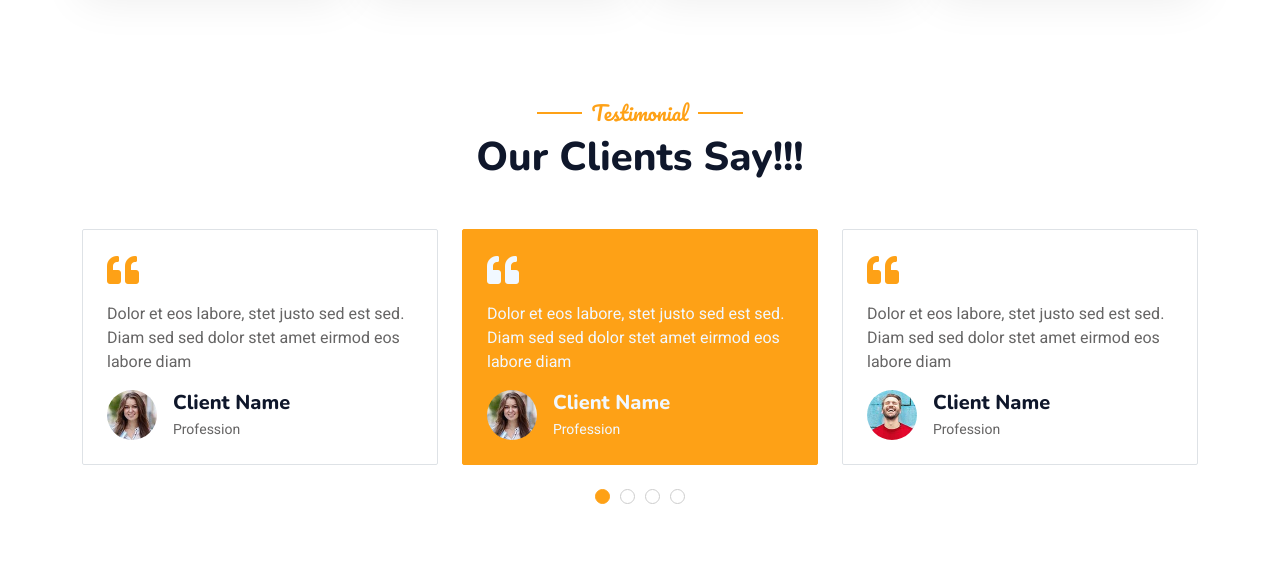
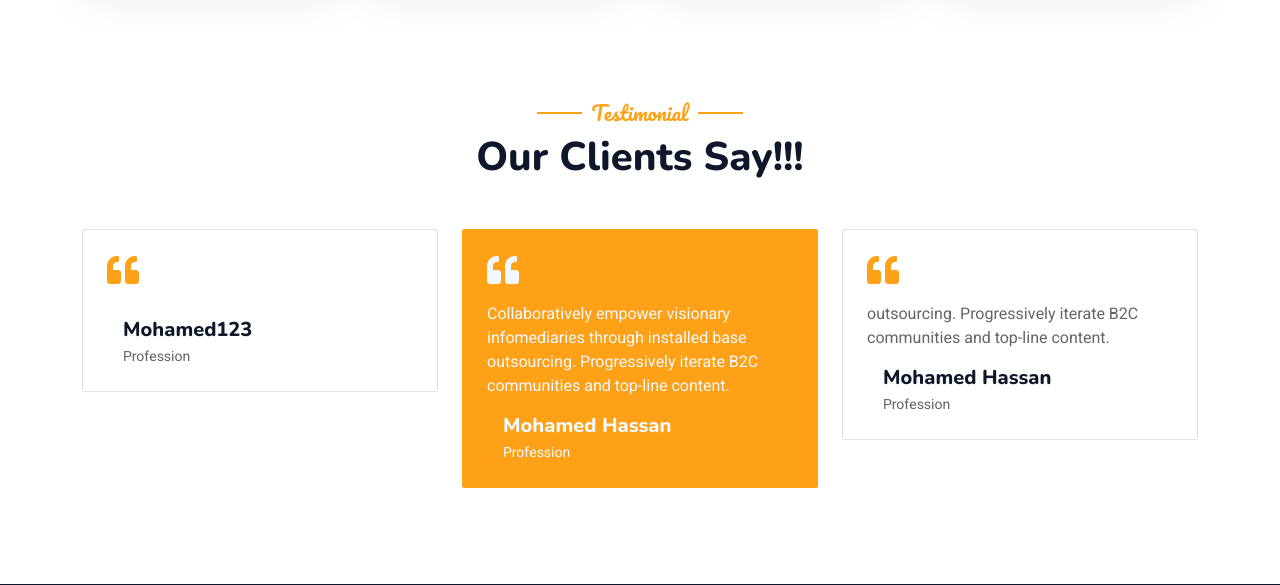
Before and after one commit to Elbzizi/Resotront, a PHP site: page /restoran/index.php in a window 1280 px wide. Shown: the part 3560-4145 px from the top of the page. Run offline with PHP 8.4, Linux system fonts and the light colour scheme; the visitor is signed in with stand-in values (Sample User, id 1); data comes from the database, SQL or seed files in the repository; some libraries are stand-ins or nearby versions.

Commit message:
fin review

```diff
--- a/includes/header.php
+++ b/includes/header.php
@@ -68,6 +68,8 @@ define("APPURL", "http://localhost/restoran");
                         <?php if (isset($_SESSION['username'])): ?>
                             <a href="<?php echo APPURL.' /food/cart.php' ?>" class="nav-item nav-link"><i
                                     class="fa-sharp fa-solid fa-cart-shopping"></i>Cart</a>
+                                    <a href="<?php echo APPURL?>/booking.php" class="nav-item nav-link"><i
+                                    class="fa-sharp fa-solid fa-cart-shopping"></i>Booking</a>
                             <li class="nav-item dropdown">
                                 <a class="nav-link dropdown-toggle" href="#" role="button" data-bs-toggle="dropdown"  aria-expanded="false">
                                     <?= $_SESSION['username']  ?>
--- a/index.php
+++ b/index.php
@@ -10,6 +10,8 @@ $query2 = "SELECT * from foods where meal_id= 2";
 $meal_2 = $app->SelectAll($query2);
 $query3 = "SELECT * from foods where meal_id= 3";
 $meal_3 = $app->SelectAll($query3);
+$review = "SELECT * from reviews ";
+$reviews = $app->SelectAll($review);
 ?>
 <div class="container-xxl py-5 bg-dark hero-header mb-5">
     <div class="container my-5 py-5">
@@ -438,54 +440,20 @@ $meal_3 = $app->SelectAll($query3);
             <h1 class="mb-5">Our Clients Say!!!</h1>
         </div>
         <div class="owl-carousel testimonial-carousel">
+            <?php foreach ($reviews as $rev) :?>
             <div class="testimonial-item bg-transparent border rounded p-4">
                 <i class="fa fa-quote-left fa-2x text-primary mb-3"></i>
-                <p>Dolor et eos labore, stet justo sed est sed. Diam sed sed dolor stet amet eirmod eos labore diam</p>
+                <p><?=$rev->review ?></p>
                 <div class="d-flex align-items-center">
-                    <img class="img-fluid flex-shrink-0 rounded-circle" src="img/testimonial-1.jpg"
-                        style="width: 50px; height: 50px;">
+                    <!-- <img class="img-fluid flex-shrink-0 rounded-circle" src="img/testimonial-1.jpg" -->
+                        <!-- style="width: 50px; height: 50px;"> -->
                     <div class="ps-3">
-                        <h5 class="mb-1">Client Name</h5>
+                        <h5 class="mb-1"><?=$rev->username;?></h5>
                         <small>Profession</small>
                     </div>
                 </div>
             </div>
-            <div class="testimonial-item bg-transparent border rounded p-4">
-                <i class="fa fa-quote-left fa-2x text-primary mb-3"></i>
-                <p>Dolor et eos labore, stet justo sed est sed. Diam sed sed dolor stet amet eirmod eos labore diam</p>
-                <div class="d-flex align-items-center">
-                    <img class="img-fluid flex-shrink-0 rounded-circle" src="img/testimonial-2.jpg"
-                        style="width: 50px; height: 50px;">
-                    <div class="ps-3">
-                        <h5 class="mb-1">Client Name</h5>
-                        <small>Profession</small>
-                    </div>
-                </div>
-            </div>
-            <div class="testimonial-item bg-transparent border rounded p-4">
-                <i class="fa fa-quote-left fa-2x text-primary mb-3"></i>
-                <p>Dolor et eos labore, stet justo sed est sed. Diam sed sed dolor stet amet eirmod eos labore diam</p>
-                <div class="d-flex align-items-center">
-                    <img class="img-fluid flex-shrink-0 rounded-circle" src="img/testimonial-3.jpg"
-                        style="width: 50px; height: 50px;">
-                    <div class="ps-3">
-                        <h5 class="mb-1">Client Name</h5>
-                        <small>Profession</small>
-                    </div>
-                </div>
-            </div>
-            <div class="testimonial-item bg-transparent border rounded p-4">
-                <i class="fa fa-quote-left fa-2x text-primary mb-3"></i>
-                <p>Dolor et eos labore, stet justo sed est sed. Diam sed sed dolor stet amet eirmod eos labore diam</p>
-                <div class="d-flex align-items-center">
-                    <img class="img-fluid flex-shrink-0 rounded-circle" src="img/testimonial-1.jpg"
-                        style="width: 50px; height: 50px;">
-                    <div class="ps-3">
-                        <h5 class="mb-1">Client Name</h5>
-                        <small>Profession</small>
-                    </div>
-                </div>
-            </div>
+           <?php endforeach ; ?>
         </div>
     </div>
 </div>
```
Also changed, not shown: booking.php (renamed from booking.html).
